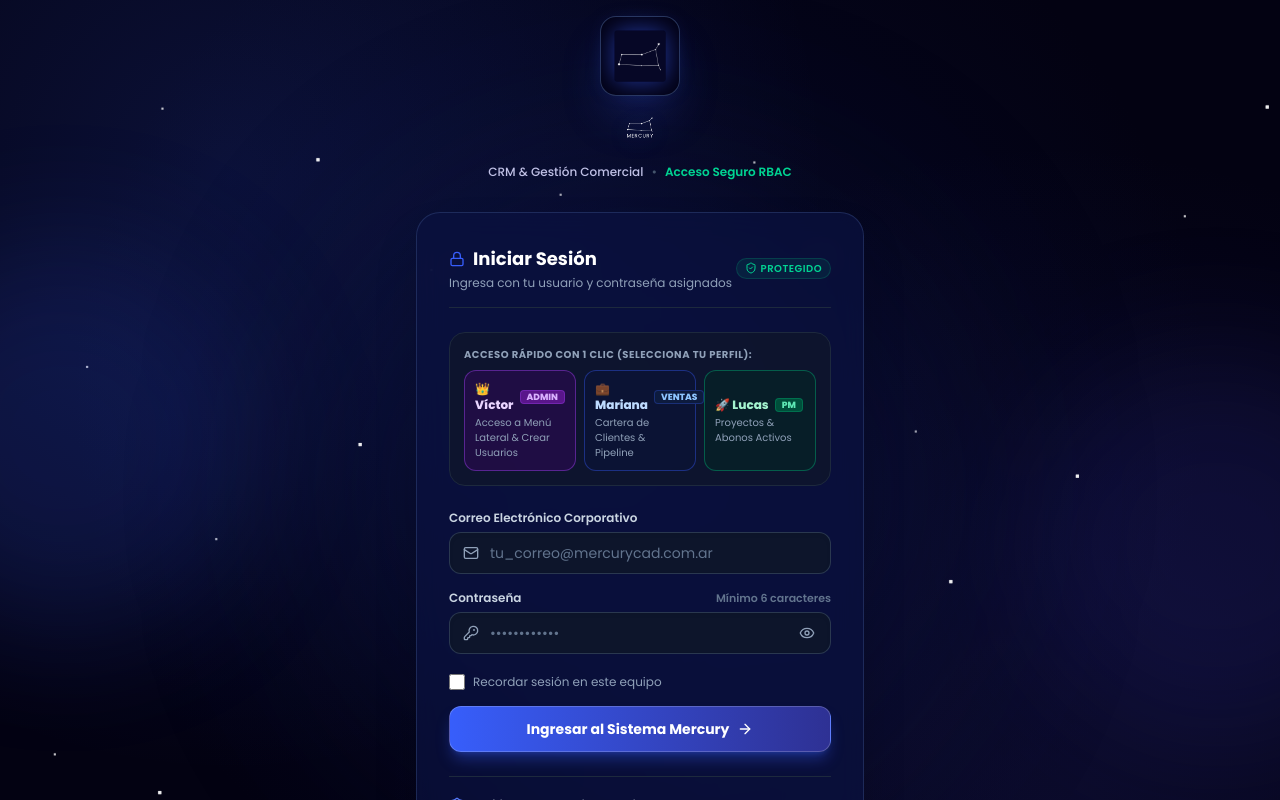
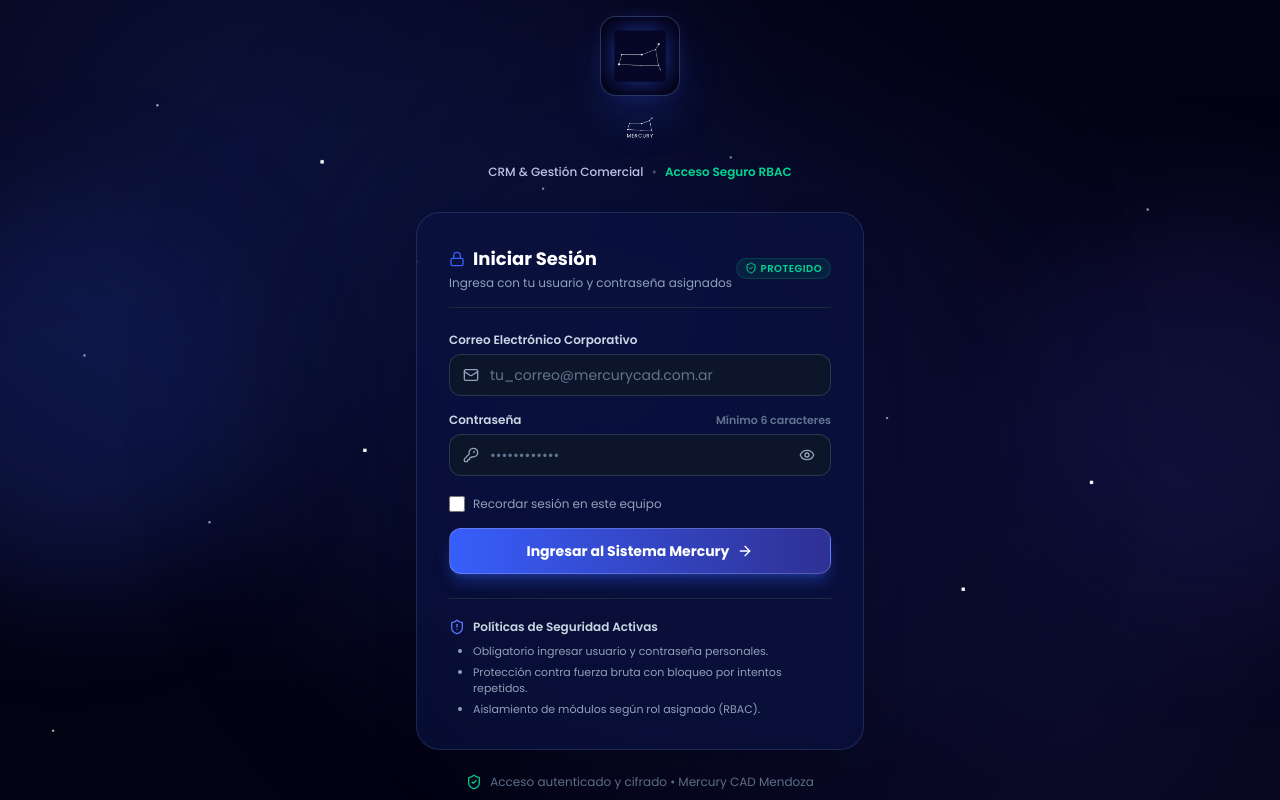
Before and after one commit to vgomezmza/mercury-cmr, a Next.js app: page / in a window 1280 px wide. Shown: the top 800 px of the page. Built offline with nearby package versions, Linux system fonts and the light colour scheme.

Commit message:
feat(auth): eliminar accesos rapidos de 1 clic y exigir login manual estricto

```diff
--- a/src/app/page.tsx
+++ b/src/app/page.tsx
@@ -597,31 +597,16 @@ export default function Home() {
         {activeTab === "users" && currentUser && (
           <div className="space-y-4">
             {currentUser.rol !== "ADMIN" && (
-              <div className="p-4 rounded-2xl bg-purple-950/60 border border-purple-500/50 flex flex-col sm:flex-row sm:items-center justify-between gap-3 text-xs shadow-xl animate-in slide-in-from-top-2">
-                <div className="flex items-center gap-3">
-                  <span className="w-8 h-8 rounded-xl bg-purple-600/30 border border-purple-500/40 text-purple-300 flex items-center justify-center font-bold text-sm">
-                    👑
+              <div className="p-4 rounded-2xl bg-purple-950/40 border border-purple-500/30 flex items-center gap-3 text-xs shadow-lg">
+                <span className="w-8 h-8 rounded-xl bg-purple-600/20 border border-purple-500/30 text-purple-300 flex items-center justify-center font-bold text-sm shrink-0">
+                  🛡️
+                </span>
+                <div>
+                  <strong className="text-white block text-xs">Acceso en Modo Lectura ({currentUser.nombre} - {currentUser.rol})</strong>
+                  <span className="text-slate-300 text-[11px]">
+                    Para registrar nuevos usuarios, editar permisos RBAC o cambiar contraseñas, debes iniciar sesión con una cuenta Administrador.
                   </span>
-                  <div>
-                    <strong className="text-white block text-xs">Acceso en Modo Lectura ({currentUser.nombre} - {currentUser.rol})</strong>
-                    <span className="text-slate-300 text-[11px]">
-                      Para registrar nuevos usuarios, editar permisos RBAC o cambiar contraseñas, debes ingresar como Administrador.
-                    </span>
-                  </div>
                 </div>
-                <button
-                  type="button"
-                  onClick={() => {
-                    const victor = users.find((u) => u.email === "victor@mercurycad.com.ar");
-                    if (victor) {
-                      setCurrentUser(victor);
-                      showToast("¡Perfil cambiado a Víctor (Director / Administrador)! Ahora puedes crear usuarios.");
-                    }
-                  }}
-                  className="px-4 py-2 rounded-xl bg-purple-600 hover:bg-purple-500 text-white font-bold text-xs shadow-md shadow-purple-600/30 transition-all shrink-0 active:scale-95"
-                >
-                  Cambiar a Perfil Administrador (Víctor)
-                </button>
               </div>
             )}
             <UserManagement
--- a/src/components/LoginScreen.tsx
+++ b/src/components/LoginScreen.tsx
@@ -159,65 +159,6 @@ export const LoginScreen: React.FC<LoginScreenProps> = ({ users, onLogin }) => {
             </span>
           </div>
 
-          {/* Quick Profile Login Chips */}
-          <div className="mb-6 p-3.5 rounded-2xl bg-slate-900/80 border border-slate-800 space-y-2">
-            <span className="text-[10px] font-bold uppercase tracking-wider text-slate-400 block">
-              Acceso Rápido con 1 Clic (Selecciona tu Perfil):
-            </span>
-            <div className="grid grid-cols-1 sm:grid-cols-3 gap-2">
-              <button
-                type="button"
-                onClick={() => {
-                  setEmail("victor@mercurycad.com.ar");
-                  setPassword("mercury2026");
-                  const victor = users.find((u) => u.email === "victor@mercurycad.com.ar");
-                  if (victor) onLogin(victor, true);
-                }}
-                className="p-2.5 rounded-xl bg-purple-950/40 hover:bg-purple-900/60 border border-purple-500/40 hover:border-purple-400 text-left transition-all group"
-              >
-                <div className="flex items-center gap-1.5 text-xs font-black text-purple-200 group-hover:text-white">
-                  <span>👑 Víctor</span>
-                  <span className="text-[9px] px-1.5 py-0.2 rounded bg-purple-900 border border-purple-500/30 text-purple-300">ADMIN</span>
-                </div>
-                <div className="text-[10px] text-slate-400 mt-0.5">Acceso a Menú Lateral &amp; Crear Usuarios</div>
-              </button>
-
-              <button
-                type="button"
-                onClick={() => {
-                  setEmail("ventas@mercurycad.com.ar");
-                  setPassword("comercial2026");
-                  const mariana = users.find((u) => u.email === "ventas@mercurycad.com.ar");
-                  if (mariana) onLogin(mariana, true);
-                }}
-                className="p-2.5 rounded-xl bg-blue-950/40 hover:bg-blue-900/60 border border-blue-500/40 hover:border-blue-400 text-left transition-all group"
-              >
-                <div className="flex items-center gap-1.5 text-xs font-black text-blue-200 group-hover:text-white">
-                  <span>💼 Mariana</span>
-                  <span className="text-[9px] px-1.5 py-0.2 rounded bg-blue-900 border border-blue-500/30 text-blue-300">VENTAS</span>
-                </div>
-                <div className="text-[10px] text-slate-400 mt-0.5">Cartera de Clientes &amp; Pipeline</div>
-              </button>
-
-              <button
-                type="button"
-                onClick={() => {
-                  setEmail("pm@mercurycad.com.ar");
-                  setPassword("pm2026");
-                  const lucas = users.find((u) => u.email === "pm@mercurycad.com.ar");
-                  if (lucas) onLogin(lucas, true);
-                }}
-                className="p-2.5 rounded-xl bg-emerald-950/40 hover:bg-emerald-900/60 border border-emerald-500/40 hover:border-emerald-400 text-left transition-all group"
-              >
-                <div className="flex items-center gap-1.5 text-xs font-black text-emerald-200 group-hover:text-white">
-                  <span>🚀 Lucas</span>
-                  <span className="text-[9px] px-1.5 py-0.2 rounded bg-emerald-900 border border-emerald-500/30 text-emerald-300">PM</span>
-                </div>
-                <div className="text-[10px] text-slate-400 mt-0.5">Proyectos &amp; Abonos Activos</div>
-              </button>
-            </div>
-          </div>
-
           <form onSubmit={handleSubmit} className="space-y-4">
             <div>
               <label className="block text-xs font-semibold text-slate-300 mb-1.5">
```
